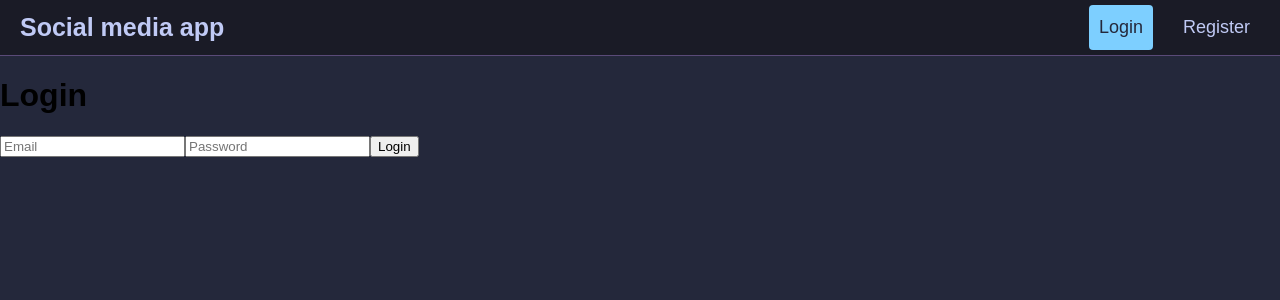
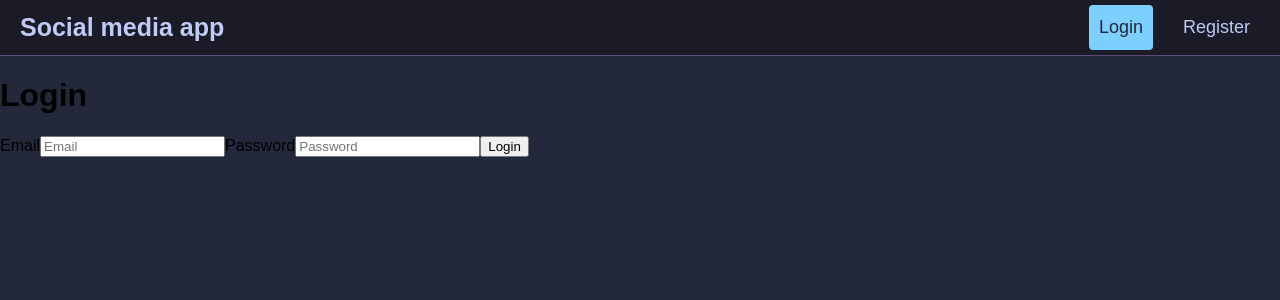
Before and after one commit to bongoslav/Social-media-app, a React (Vite) app in the folder frontend/: page /login in a window 1280 px wide. Shown: the top 300 px of the page. Built offline with nearby package versions, Linux system fonts and the light colour scheme.

Commit message:
navbar logout button fix

```diff
--- a/frontend/src/components/Navigation/Navigation.css
+++ b/frontend/src/components/Navigation/Navigation.css
@@ -31,7 +31,6 @@ nav .navbar-item:hover {
   color: #24283b;
 }
 
-
 .header-right {
   float: right;
   justify-content: space-between;
@@ -51,3 +50,8 @@ nav .navbar-item:hover {
     float: none;
   }
 }
+
+.navbar-item.button {
+  background-color: transparent;
+  color: #c0caf5;
+}
--- a/frontend/src/components/Navigation/Navigation.tsx
+++ b/frontend/src/components/Navigation/Navigation.tsx
@@ -19,9 +19,13 @@ function Navigation() {
             <NavLink to="/profile" className="navbar-item">
               Profile
             </NavLink>
-            <button className="navbar-item" onClick={handleLogout}>
+            <NavLink
+              to="/"
+              className="navbar-item button"
+              onClick={handleLogout}
+            >
               Logout
-            </button>
+            </NavLink>
           </>
         ) : (
           <>
--- a/frontend/src/pages/Auth/Login.tsx
+++ b/frontend/src/pages/Auth/Login.tsx
@@ -1,6 +1,7 @@
 import React, { useState } from "react";
 import { useNavigate } from "react-router-dom";
 import axios from "axios";
+import "./Login.css";
 
 function LoginPage() {
   const [inputs, setInputs] = useState({
@@ -30,24 +31,26 @@ function LoginPage() {
   };
 
   return (
-    <div>
+    <div className="login-container">
       <h1>Login</h1>
-      <form>
+      <label htmlFor="email">Email</label>
       <input
         type="text"
         placeholder="Email"
         name="email"
+        id="email"
         onChange={handleChange}
       />
+      <label htmlFor="password">Password</label>
       <input
         type="password"
         placeholder="Password"
         name="password"
+        id="password"
         onChange={handleChange}
       />
       {err && <div>{err}</div>}
       <button onClick={handleLogin}>Login</button>
-      </form>
     </div>
   );
 }
```
Also changed, not shown: frontend/src/pages/Auth/Login.css (added). Lines whose indentation alone changed are shown as unchanged.
